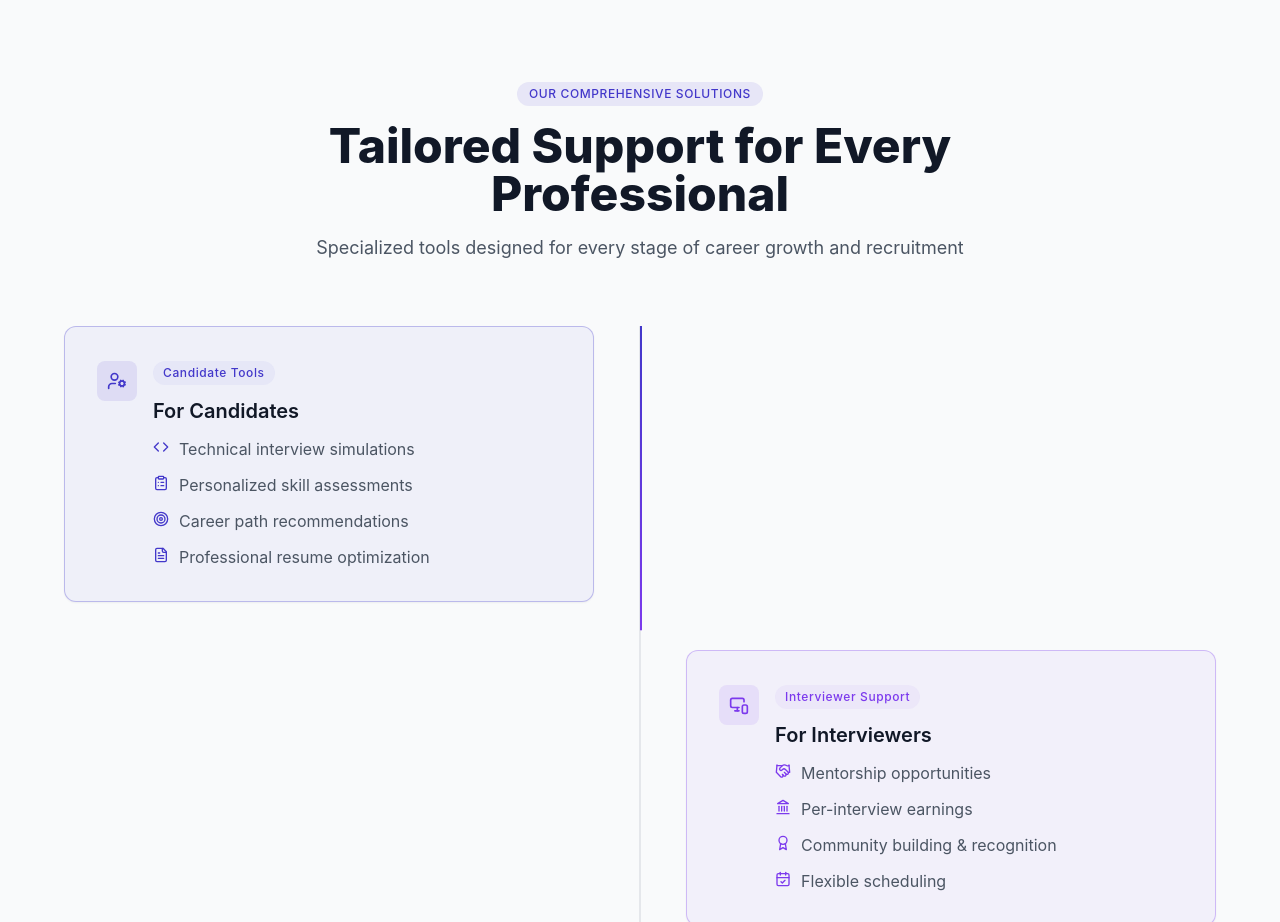
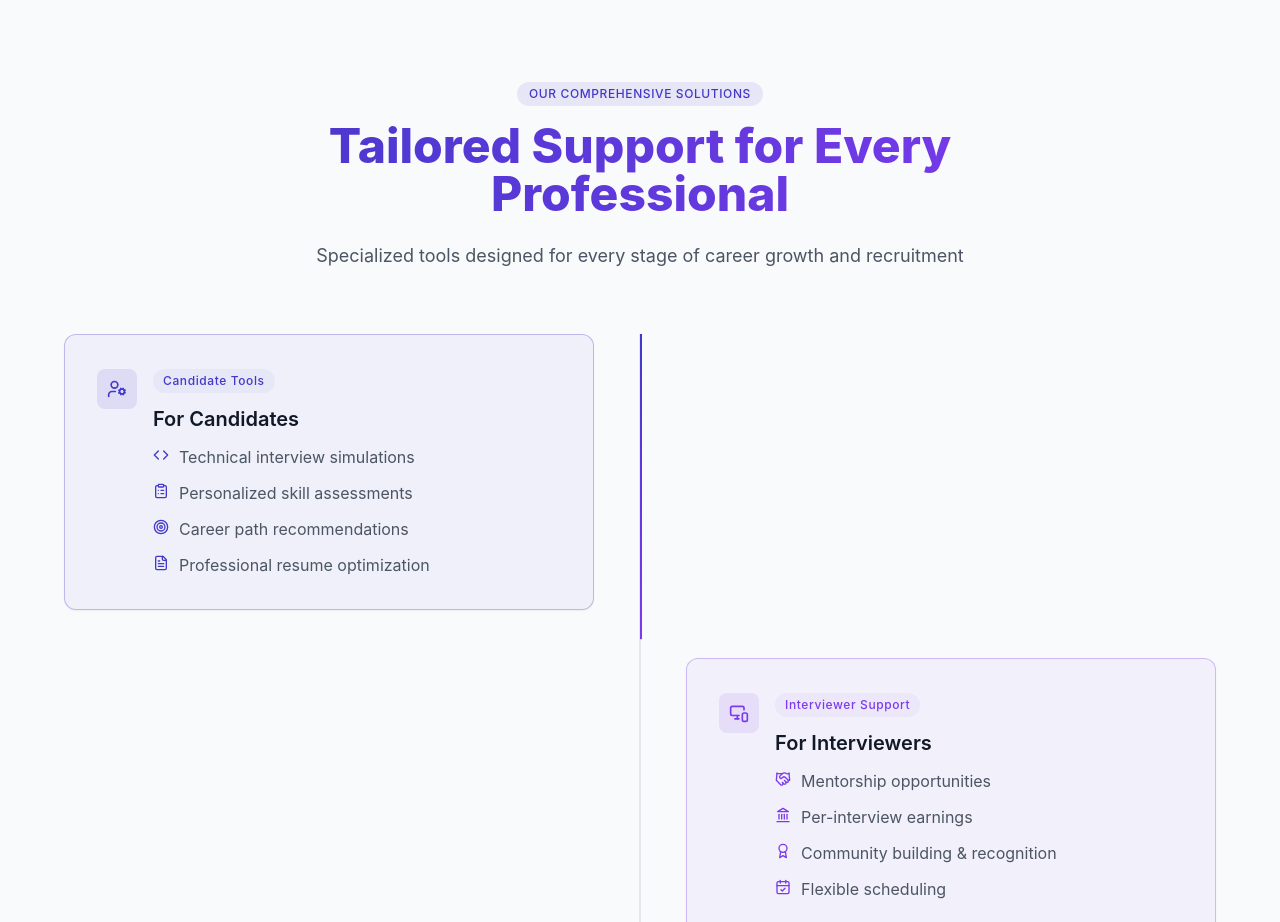
Before and after one commit to selectskillset/SelectSkillSet-Frontend-Testing, a React (Vite) app: page / in a window 1280 px wide. Shown: the part 2220-3142 px from the top of the page. Built offline with nearby package versions, Linux system fonts and the light colour scheme.

Commit message:
in journeyShowcase page added proper gradient colors to icons and headings

```diff
--- a/src/components/home/JourneyShowcase.tsx
+++ b/src/components/home/JourneyShowcase.tsx
@@ -95,15 +95,21 @@ const CareerJourney = () => {
           >
             Our Comprehensive Solutions
           </motion.span>
-          <motion.h2
-            className="text-3xl md:text-4xl lg:text-5xl font-extrabold text-gray-900 mb-4"
-            initial={{ opacity: 0, y: 20 }}
+          <motion.div
+            initial={{ opacity: 0, y: 40 }}
             whileInView={{ opacity: 1, y: 0 }}
-            viewport={{ once: true, margin: "-50px" }}
-            transition={{ duration: 0.4, delay: 0.1 }}
+            viewport={{ once: true }}
+            transition={{ duration: 0.6 }}
+            className="text-center"
           >
-            Tailored Support for Every Professional
-          </motion.h2>
+            <h2
+              className="text-4xl md:text-5xl font-extrabold
+                                 bg-clip-text text-transparent
+                                 bg-gradient-to-r from-primary to-secondary mb-6"
+            >
+              Tailored Support for Every Professional
+            </h2>
+          </motion.div>
           <motion.p
             className="text-lg text-gray-600 max-w-3xl mx-auto"
             initial={{ opacity: 0, y: 20 }}
@@ -156,14 +162,18 @@ const CareerJourney = () => {
                   transition={{
                     duration: 0.5,
                     delay,
-                    ease: [0.16, 1, 0.3, 1] // Smooth easing curve
+                    ease: [0.16, 1, 0.3, 1], // Smooth easing curve
                   }}
                 >
                   {/* Mobile indicator - only shows on small screens */}
                   <div className="lg:hidden absolute left-0 top-6 w-3 h-3 rounded-full bg-primary border-4 border-white z-10"></div>
 
                   <div
-                    className={`w-full lg:w-[46%] p-6 lg:p-8 rounded-xl border ${colors.border} ${colors.hover} ${colors.bg} transition-all duration-300 shadow-sm hover:shadow-md ${
+                    className={`w-full lg:w-[46%] p-6 lg:p-8 rounded-xl border ${
+                      colors.border
+                    } ${colors.hover} ${
+                      colors.bg
+                    } transition-all duration-300 shadow-sm hover:shadow-md ${
                       isEven ? "lg:mr-auto" : "lg:ml-auto"
                     }`}
                   >
@@ -203,7 +213,7 @@ const CareerJourney = () => {
                               viewport={{ once: true }}
                               transition={{
                                 duration: 0.3,
-                                delay: delay + 0.3 + (i * 0.05)
+                                delay: delay + 0.3 + i * 0.05,
                               }}
                             >
                               <span className="mr-2.5 mt-0.5 flex-shrink-0">
```
